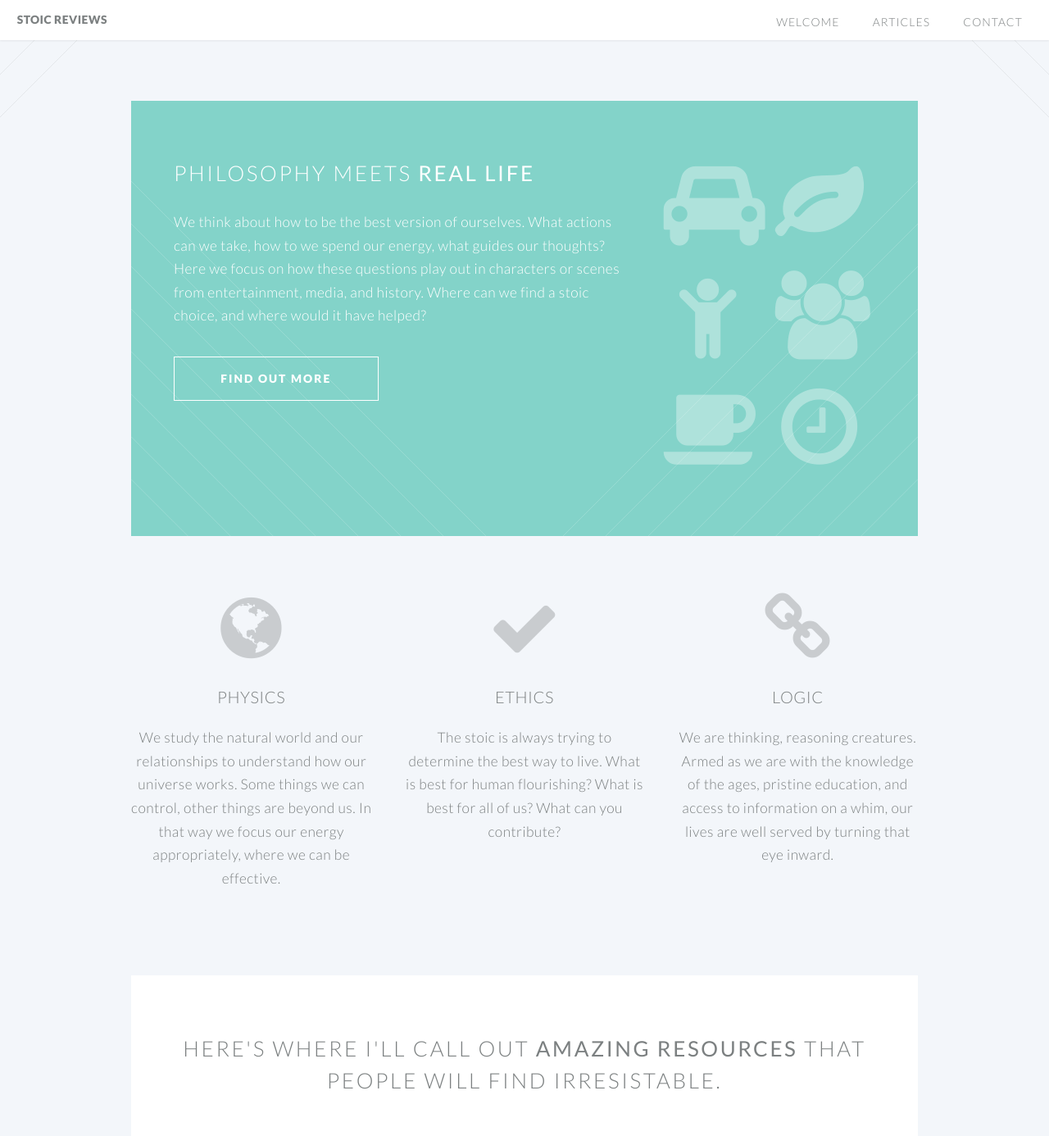
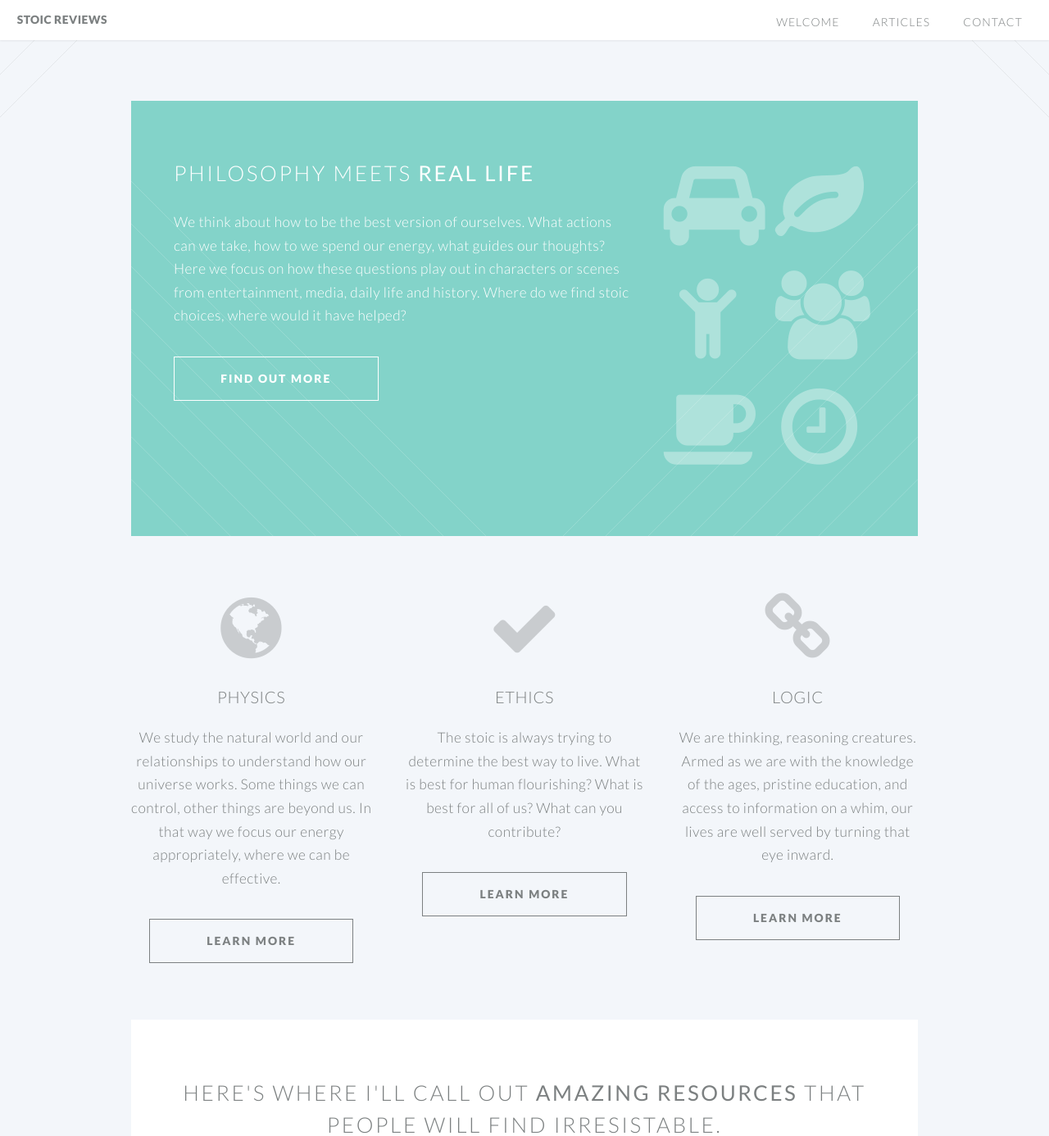
Before and after one commit to jamestomasino/stoicreviews, a Jekyll site: the page built from index.html, in a window 1280 px wide and 1400 px high, scrolled down 890 px, cut to the strip 0-1386 px from the top of the window. Shown: the whole strip at 82% size. Built offline with Jekyll 4.4.1, drawn with Linux system fonts in a browser that asks for light colours; some of the changed text lies outside the part shown.

Commit message:
block text draft

```diff
--- a/index.html
+++ b/index.html
@@ -23,8 +23,8 @@ layout: landing-page
 								<p>We think about how to be the best version of ourselves. What
 								actions can we take, how to we spend our energy, what guides
 								our thoughts? Here we focus on how these questions play out in
-								characters or scenes from entertainment, media, and history.
-								Where can we find a stoic choice, and where would it have
+								characters or scenes from entertainment, media, daily life and
+								history. Where do we find stoic choices, where would it have
 								helped?</p>
 								<footer>
 									<ul class="buttons">
@@ -58,12 +58,11 @@ layout: landing-page
 									<header>
 										<h3>Physics</h3>
 									</header>
-									<p>We study the natural world and our
-									relationships to understand how our
-									universe works. Some things we can control,
-									other things are beyond us. In that way we
-									focus our energy appropriately, where we
-									can be effective.</p>
+									<p>We study the natural world and our relationships to
+									understand how our universe works. Some things we can
+									control, other things are beyond us. In that way we focus our
+									energy appropriately, where we can be effective.</p>
+									<a href="#" class="button">Learn More</a>
 								</section>
 
 							</div>
@@ -74,10 +73,10 @@ layout: landing-page
 									<header>
 										<h3>Ethics</h3>
 									</header>
-									<p>The stoic is always trying to determine
-									the best way to live. What is best for
-									human flourishing? What is best for all of
-									us? What can you contribute?</p>
+									<p>The stoic is always trying to determine the best way to
+									live. What is best for human flourishing? What is best for
+									all of us? What can you contribute?</p>
+									<a href="#" class="button">Learn More</a>
 								</section>
 
 							</div>
@@ -88,11 +87,11 @@ layout: landing-page
 									<header>
 										<h3>Logic</h3>
 									</header>
-									<p>We are thinking, reasoning creatures.
-									Armed as we are with the knowledge of the
-									ages, pristine education, and access to
-									information on a whim, our lives are well
-									served by turning that eye inward.</p>
+									<p>We are thinking, reasoning creatures. Armed as we are with
+									the knowledge of the ages, pristine education, and access to
+									information on a whim, our lives are well served by turning
+									that eye inward.</p>
+									<a href="#" class="button">Learn More</a>
 								</section>
 
 							</div>
@@ -103,7 +102,8 @@ layout: landing-page
 					<section class="wrapper style3 container special">
 
 						<header class="major">
-							<h2>Here's where I'll call out <strong>amazing resources</strong> that people will find irresistable.</h2>
+							<h2>Here's where I'll call out <strong>amazing resources</strong>
+									that people will find irresistable.</h2>
 						</header>
 
 						<div class="row">
@@ -186,8 +186,8 @@ layout: landing-page
 				</header>
 				<footer>
 					<ul class="buttons">
-						<li><a href="#" class="button special">Action One</a></li>
-						<li><a href="#" class="button">Action Two</a></li>
+						<li><a href="#" class="button special">Learn About Stoicism</a></li>
+						<li><a href="#" class="button">Start Reading</a></li>
 					</ul>
 				</footer>
 
```
